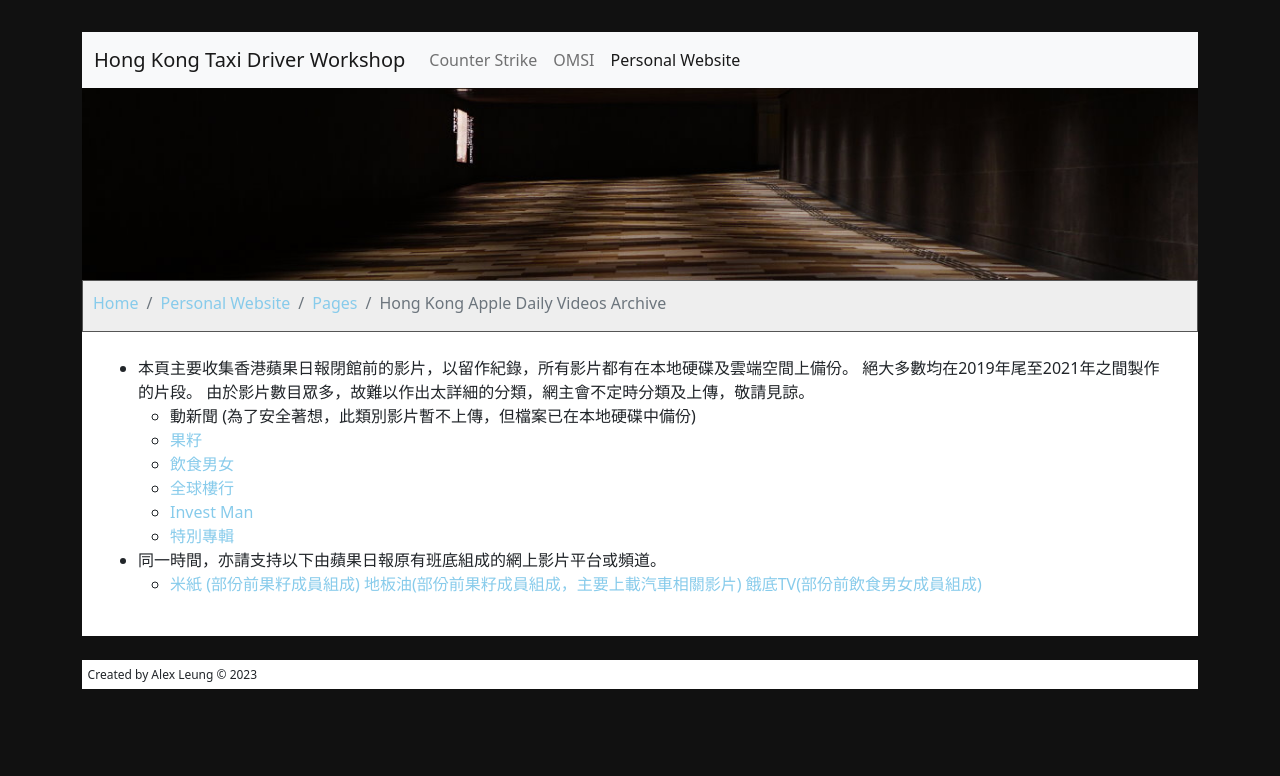
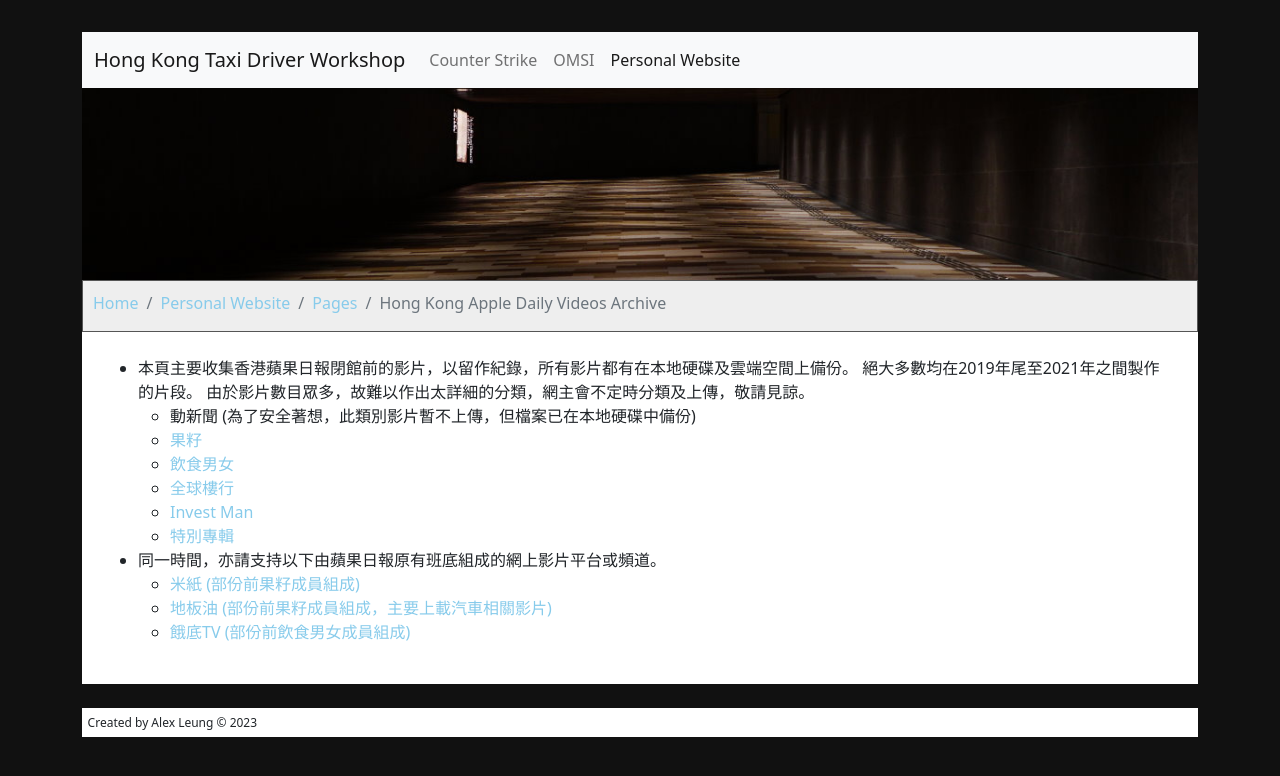
Before and after one commit to taxidriverhk/taxidriverhk-nextjs, a Next.js app: page /others/pages/apple-daily in a window 1280 px wide. Shown: the top 776 px of the page. Built offline with nearby package versions, Linux system fonts and the light colour scheme.

Commit message:
Fixed the links to the YouTube channels

```diff
--- a/pages/others/pages/apple-daily.tsx
+++ b/pages/others/pages/apple-daily.tsx
@@ -48,14 +48,18 @@ export default function OthersPagesAppleDaily() {
         </li>
         <ul>
           <li>
-            <a href="https://www.youtube.com/channel/UCGKZBiAkSYd1v1O_5vFky7A">
-              米紙 (部份前果籽成員組成) 地板油
+            <a href="https://www.youtube.com/@ricezi2hk">
+              米紙 (部份前果籽成員組成)
             </a>
-            <a href="https://www.youtube.com/channel/UC_ogl0qjBdXrTiZZJ6ltsQQ">
-              (部份前果籽成員組成，主要上載汽車相關影片) 餓底TV
+          </li>
+          <li>
+            <a href="https://www.youtube.com/@flatout852">
+              地板油 (部份前果籽成員組成，主要上載汽車相關影片)
             </a>
-            <a href="https://www.youtube.com/c/hungrytvhk">
-              (部份前飲食男女成員組成)
+          </li>
+          <li>
+            <a href="https://www.youtube.com/@hungrytvhk">
+              餓底TV (部份前飲食男女成員組成)
             </a>
           </li>
         </ul>
```
